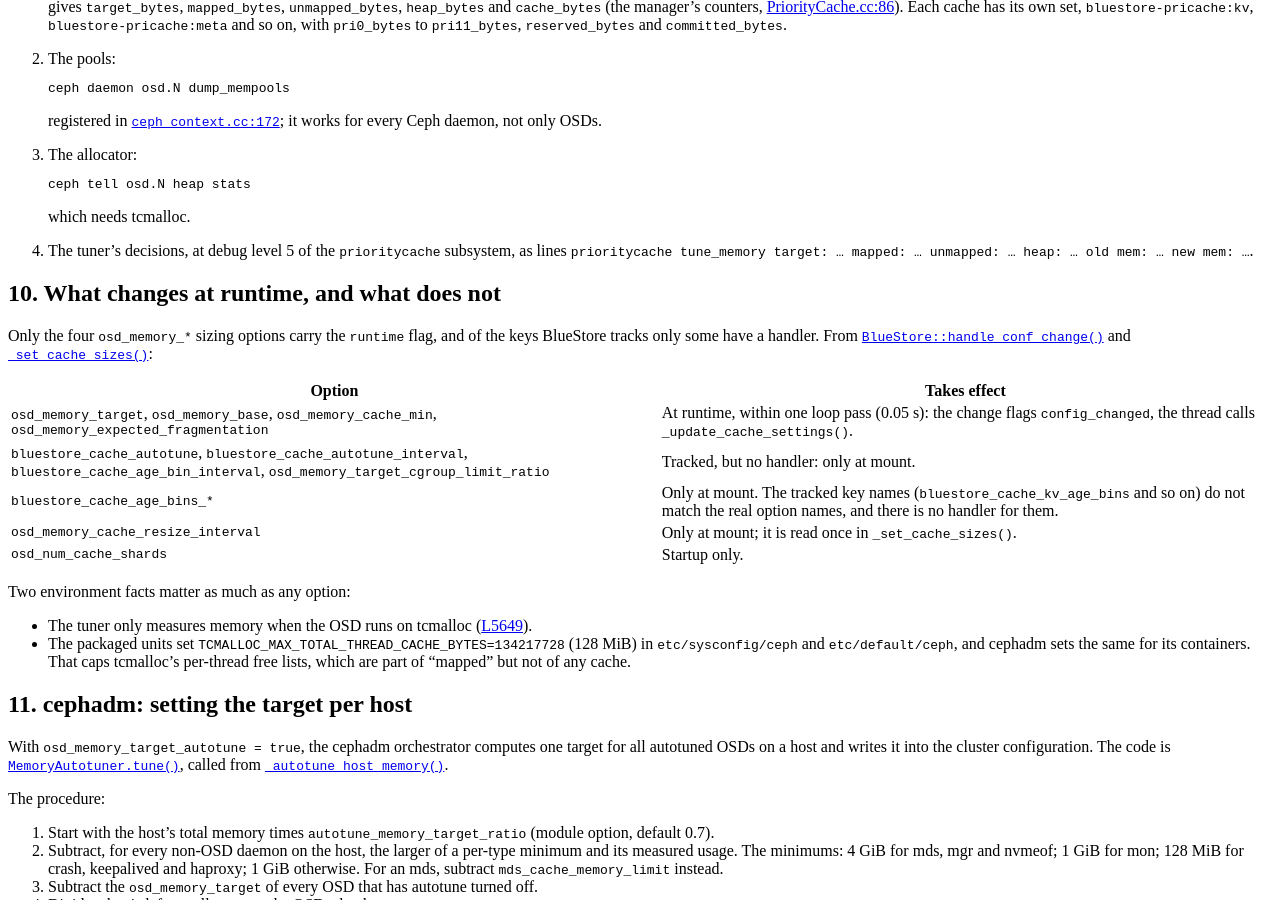
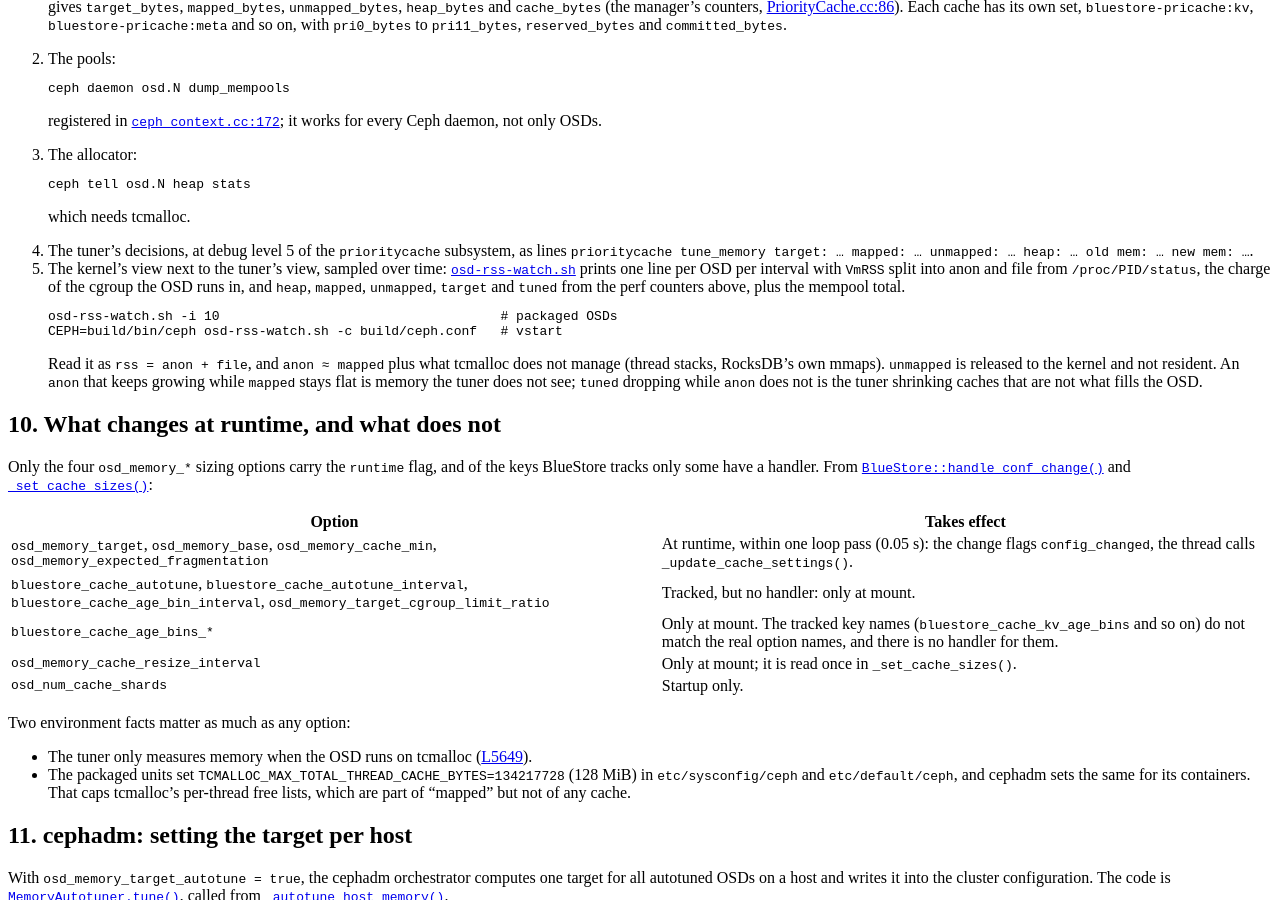
Before and after one commit to ming1/ming1.github.io, a Jekyll site: the page built from _posts/2026-10-21-ceph-memory-management.md, in a window 1280 px wide and 900 px high, scrolled down 12837 px. Built offline with Jekyll 4.4.1, drawn with Linux system fonts in a browser that asks for light colours.

Commit message:
ceph memory: add osd-rss-watch.sh, link it from 9.1

````diff
--- a/_posts/2026-10-21-ceph-memory-management.md
+++ b/_posts/2026-10-21-ceph-memory-management.md
@@ -897,6 +897,22 @@
    which needs tcmalloc.
 4. The tuner's decisions, at debug level 5 of the `prioritycache` subsystem,
    as lines `prioritycache tune_memory target: … mapped: … unmapped: … heap: … old mem: … new mem: …`.
+5. The kernel's view next to the tuner's view, sampled over time:
+   [`osd-rss-watch.sh`]({{ site.baseurl }}/code/ceph/osd-rss-watch.sh)
+   prints one line per OSD per interval with `VmRSS` split into anon and
+   file from `/proc/PID/status`, the charge of the cgroup the OSD runs in,
+   and `heap`, `mapped`, `unmapped`, `target` and `tuned` from the perf
+   counters above, plus the mempool total.
+   ```
+   osd-rss-watch.sh -i 10                                    # packaged OSDs
+   CEPH=build/bin/ceph osd-rss-watch.sh -c build/ceph.conf   # vstart
+   ```
+   Read it as `rss = anon + file`, and `anon ≈ mapped` plus what tcmalloc
+   does not manage (thread stacks, RocksDB's own mmaps). `unmapped` is
+   released to the kernel and not resident. An `anon` that keeps growing
+   while `mapped` stays flat is memory the tuner does not see; `tuned`
+   dropping while `anon` does not is the tuner shrinking caches that are
+   not what fills the OSD.
 
 ## 10. What changes at runtime, and what does not
 
````
Also changed, not shown: 1 other file.
